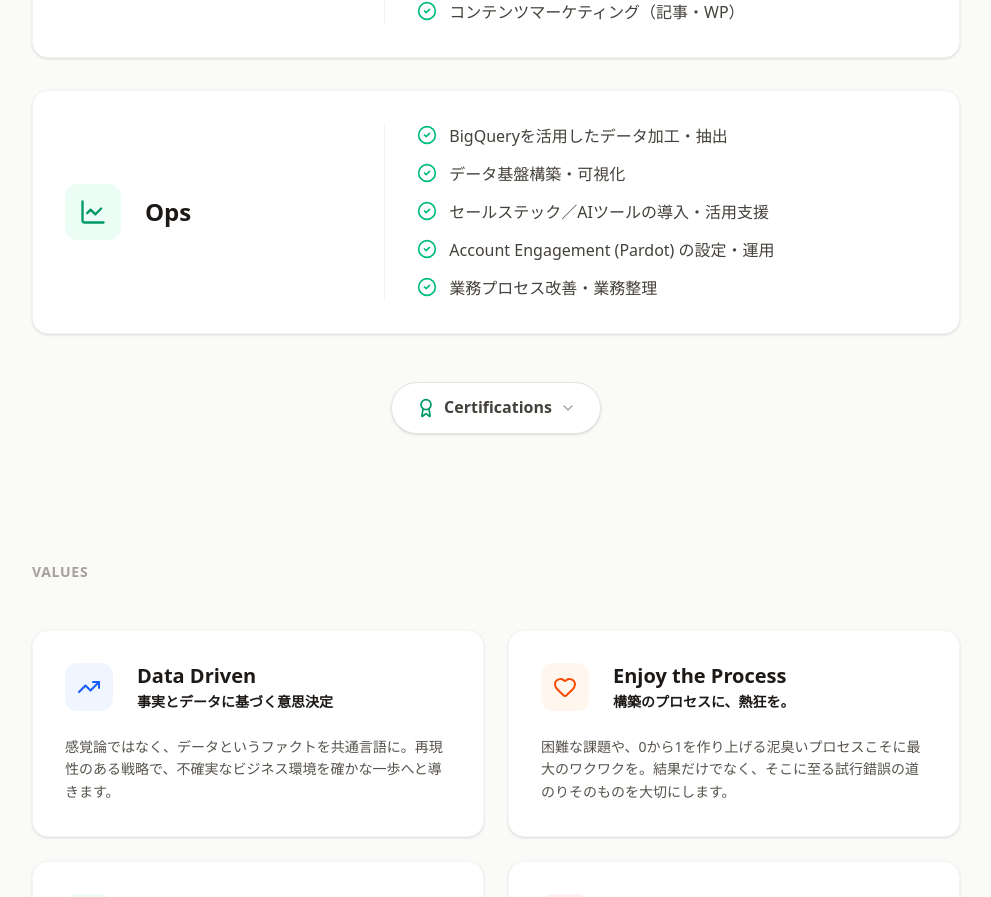
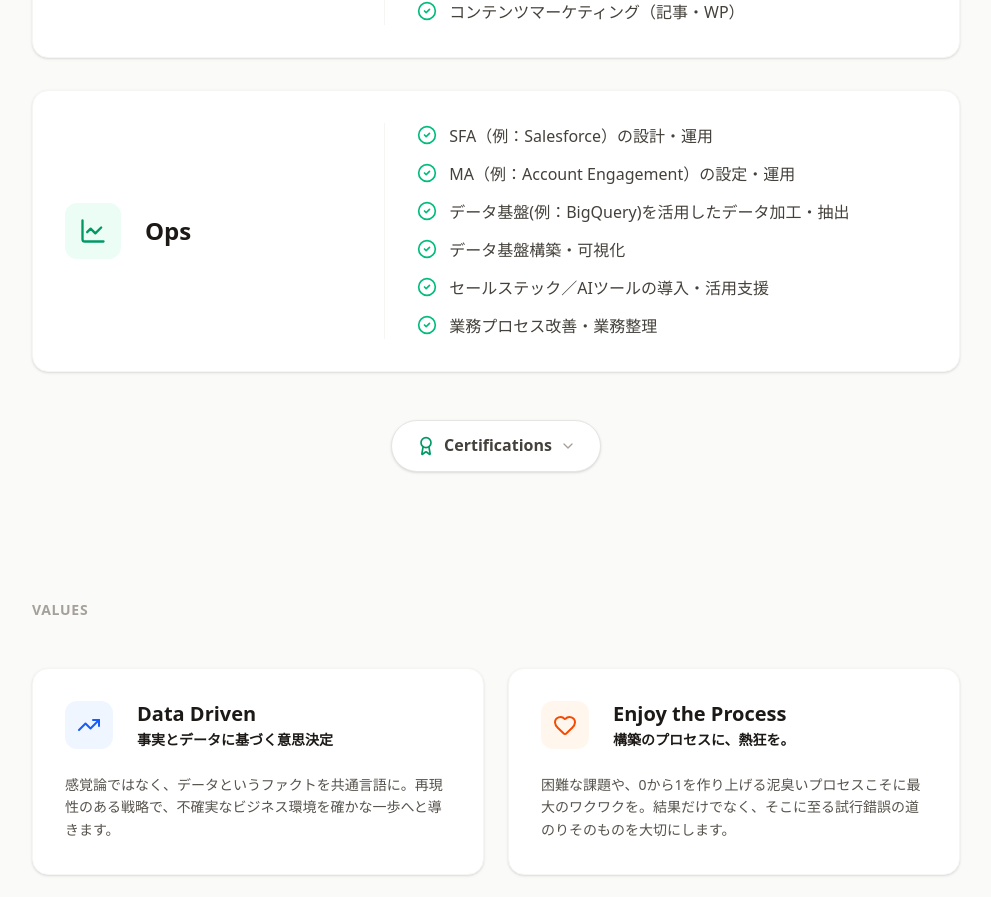
Before and after one commit to kannumata/kanta-portfolio, a Next.js app: page / in a window 1280 px wide. Shown: the part 2240-3137 px from the top of the page, without its empty margins (144-1135 px from the left). Built offline with nearby package versions, Linux system fonts and the light colour scheme.

Commit message:
Update Skills/Ops text: Refine descriptions for BigQuery, MA, and add SFA

```diff
--- a/src/data/locales.ts
+++ b/src/data/locales.ts
@@ -60,10 +60,11 @@ export const locales = {
             ops: {
                 title: 'Ops',
                 items: [
-                    'BigQueryを活用したデータ加工・抽出',
+                    'SFA（例：Salesforce）の設計・運用',
+                    'MA（例：Account Engagement）の設定・運用',
+                    'データ基盤(例：BigQuery)を活用したデータ加工・抽出',
                     'データ基盤構築・可視化',
                     'セールステック／AIツールの導入・活用支援',
-                    'Account Engagement (Pardot) の設定・運用',
                     '業務プロセス改善・業務整理',
                 ],
             },
@@ -189,10 +190,11 @@ export const locales = {
             ops: {
                 title: 'Ops',
                 items: [
-                    'Data processing & extraction using BigQuery',
+                    'SFA (e.g. Salesforce) design & operation',
+                    'MA (e.g. Account Engagement) configuration & operation',
+                    'Data processing & extraction using Data Platform (e.g. BigQuery)',
                     'Data infrastructure construction & visualization',
                     'Implementation & utilization support of SalesTech/AI tools',
-                    'Account Engagement (Pardot) configuration & operation',
                     'Business process improvement & organization',
                 ],
             },
```
